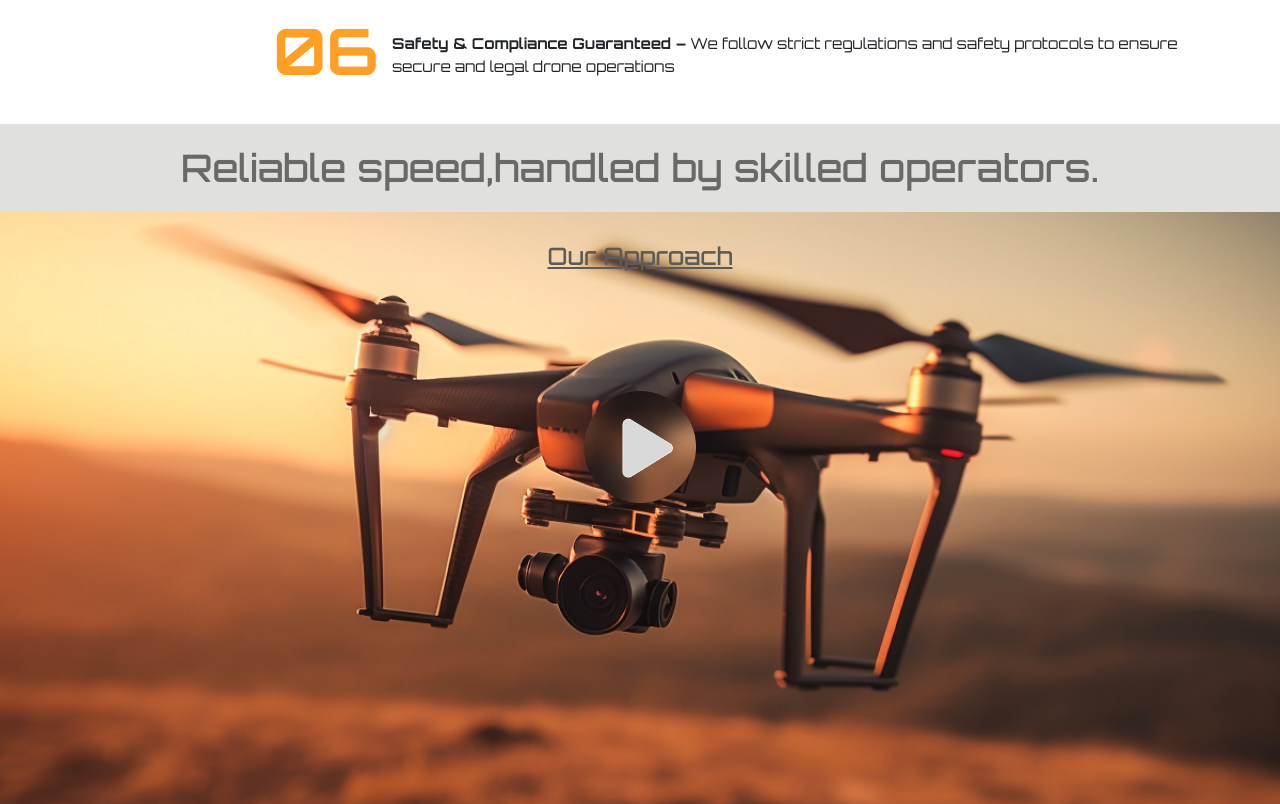
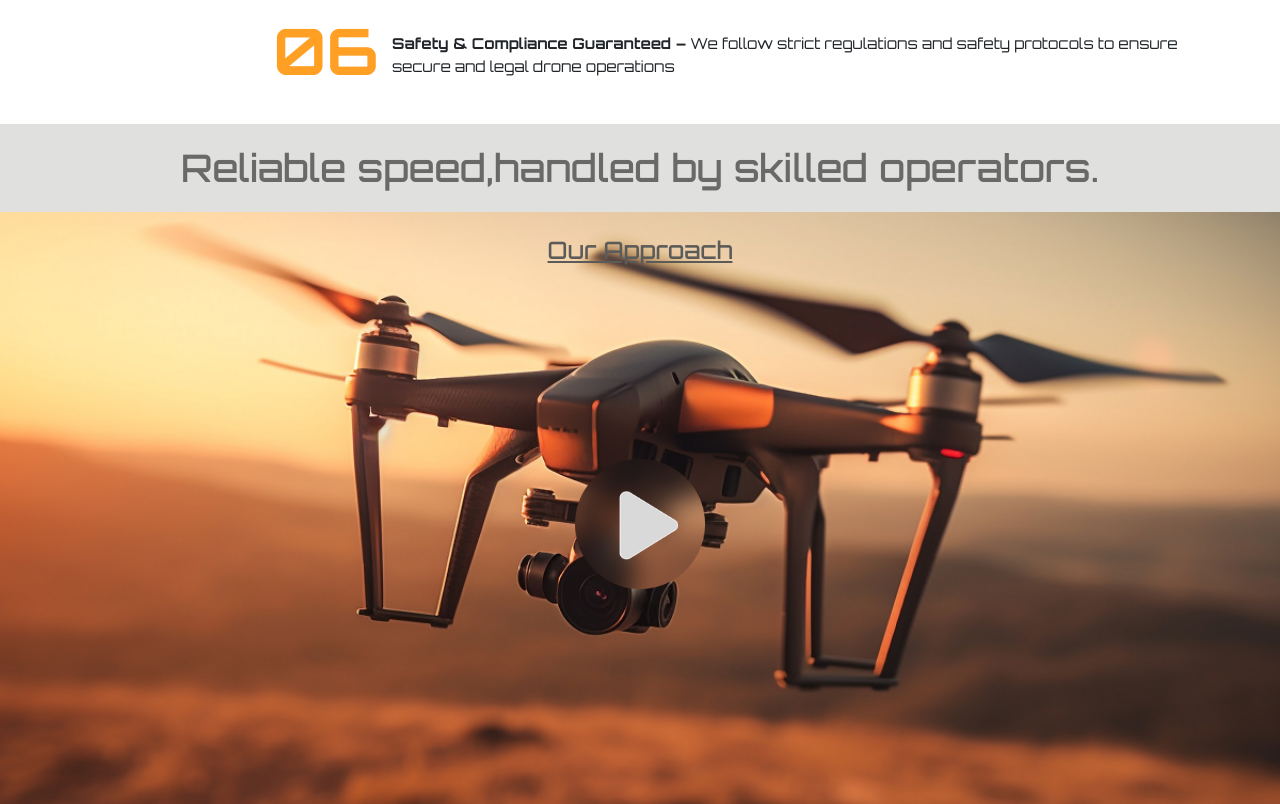
Before and after one commit to soumojit2000/SkySwift-Drone-web, a plain HTML site: page index.html in a window 1280 px wide. Shown: the part 3756-4560 px from the top of the page. Drawn offline with nearby package versions, Linux system fonts and the light colour scheme.

Commit message:
Added new HTML and CSS for styling

```diff
--- a/css/index.css
+++ b/css/index.css
@@ -57,7 +57,7 @@ ul {
 }
 .nav-link {
   color: #111111;
-  font-size: clamp(10px,1.1vw,13px);
+  font-size: clamp(10px, 1.1vw, 13px);
   font-family: "Orbitron", sans-serif;
   font-weight: 500;
 }
@@ -72,7 +72,7 @@ ul {
 }
 .nav-icons li a {
   margin-left: 28px;
-  transform: translateY(clamp(0.5vh,1.3vh,2vh));
+  transform: translateY(clamp(0.5vh, 1.3vh, 2vh));
 }
 .nav-link:hover {
   color: #e75e0f;
@@ -102,7 +102,7 @@ ul {
   background-position: center;
   background-repeat: no-repeat;
   background-size: contain;
- height: 80%;;
+  height: 80%;
   position: relative;
   top: 22vh;
 }
@@ -294,7 +294,7 @@ section:last-of-type {
   font-size: 24px;
   font-family: "Orbitron", sans-serif;
   color: #5b5b5a;
-  margin-top: clamp(10px,5vh,30px);
+  margin-top: clamp(10px, 3vh, 26px);
 }
 .approach {
   background-image: url("../images/home-img/silhouette-hovering-mid-air-capturing-backlit-sunset-generated-by-ai\ 1.png");
@@ -302,6 +302,7 @@ section:last-of-type {
   background-repeat: no-repeat;
   background-size: cover;
   height: 100vh;
+  position: relative;
 }
 .approach-heading-bottom {
   background-color: #696968;
@@ -312,10 +313,16 @@ section:last-of-type {
   position: relative;
   top: 110.2vh;
 }
-.video-img img{
-  margin: 0 auto;
-  margin-top: clamp(60px,15vh,130px);
-  height: clamp(50px,14vh,130px);
+
+.video-img {
+  position: absolute;
+  top: 50%;
+  left: 50%;
+  transform: translate(-50%, -50%);
+  margin: 0;
+}
+.video-img img {
+  height: clamp(50px, 19vh, 130px);
 }
 /* reviews */
 
@@ -580,7 +587,7 @@ input[type="email"]::placeholder {
   justify-content: center;
   align-items: center;
 }
-.footer-btn img{
+.footer-btn img {
   max-width: none;
 }
 .footer-bottom-p {
```
Also changed, not shown: drone.html (+4 -4 lines).
